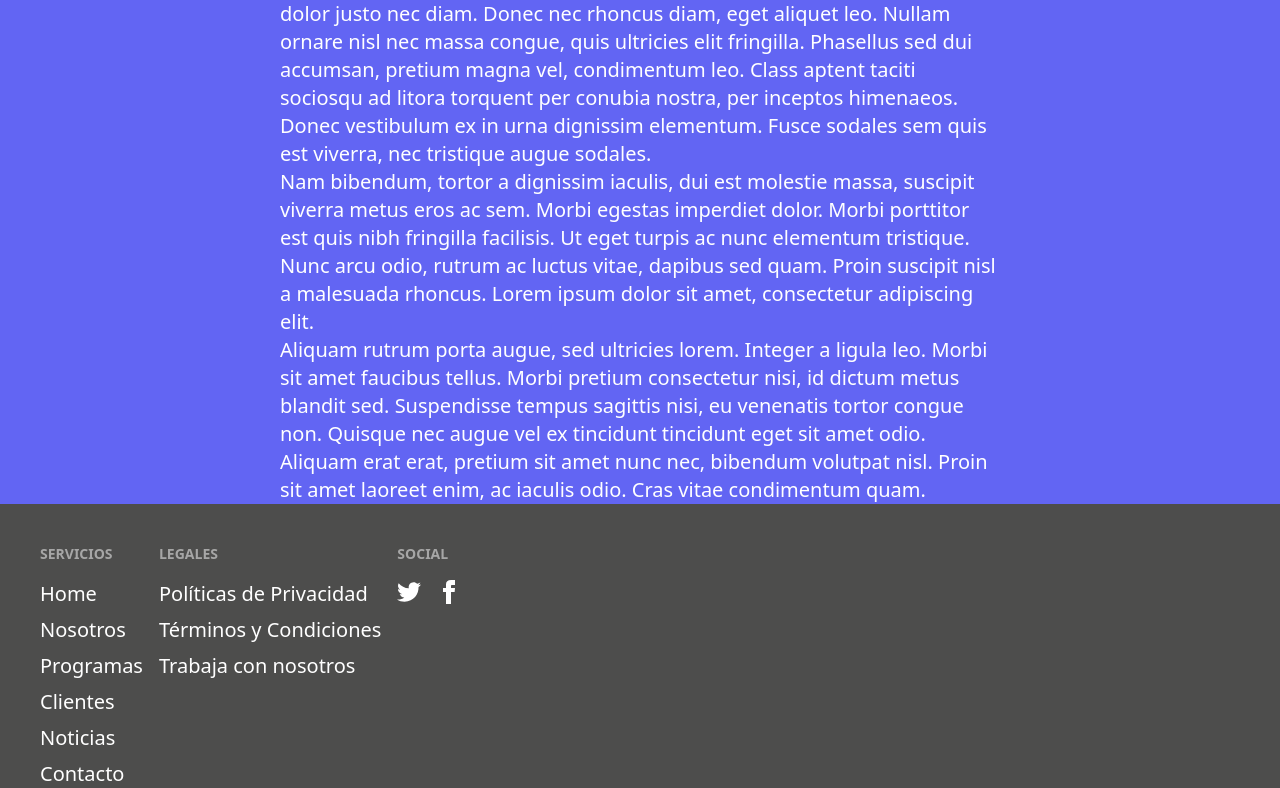
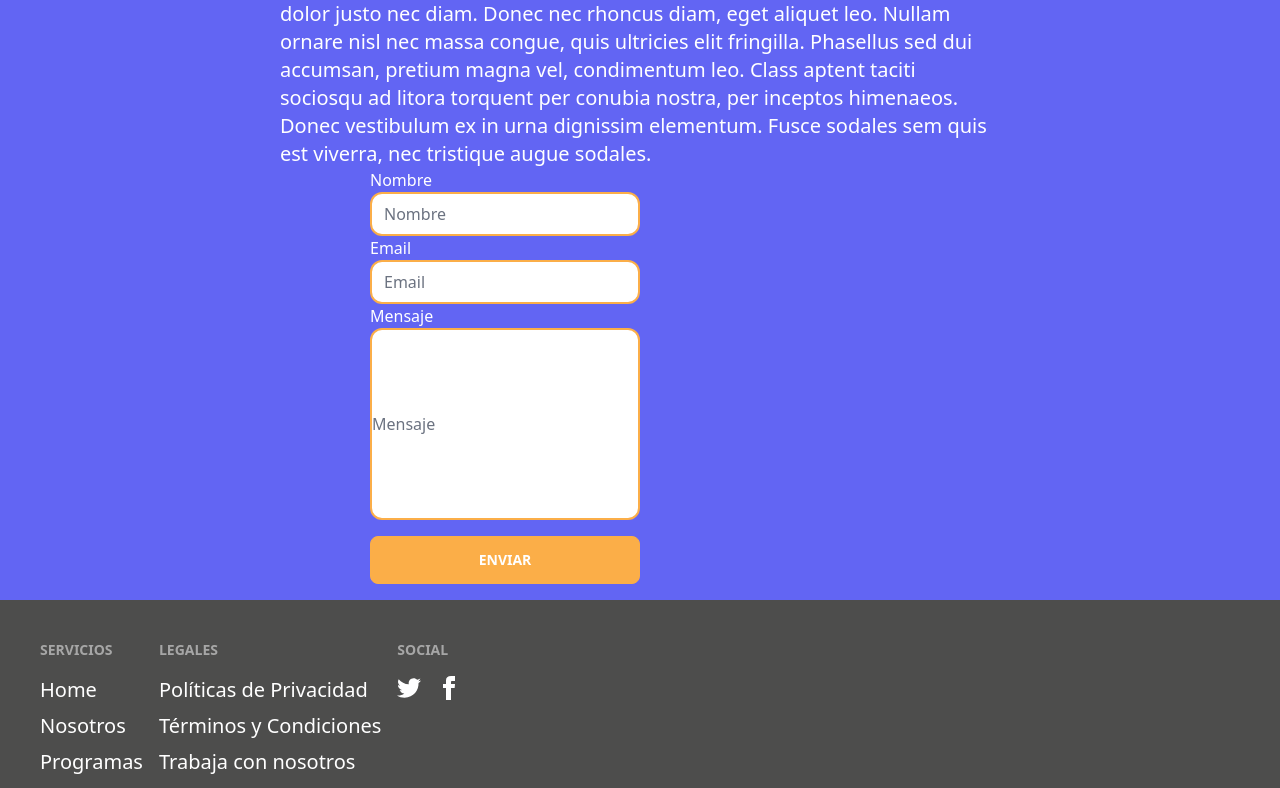
Before and after one commit to DiegoGonzalezCruz/careassistance, a Next.js app: page /trabaja-con-nosotros in a window 1280 px wide. Shown: the part 624-1412 px from the top of the page. Built offline with nearby package versions, Linux system fonts and the light colour scheme.

Commit message:
typos in terms , trabaja, politicas

```diff
--- a/components/Forms/FormSimple.jsx
+++ b/components/Forms/FormSimple.jsx
@@ -1,5 +1,42 @@
+import { Field, Form, Formik } from 'formik'
 import React from 'react'
 
 export const FormSimple = () => {
-  return <div>FormSimple</div>
+  return (
+    <div className="flex flex-col w-3/4 mx-auto">
+      <Formik
+        initialValues={{ nombre: '', email: '', mensaje: '' }}
+        onSubmit={(values) => handleSubmit(values)}
+      >
+        <Form>
+          <div className="flex flex-col w-1/2">
+            <label htmlFor="nombre">Nombre</label>
+            <Field
+              type="text"
+              name="nombre"
+              placeholder="Nombre"
+              className="form-control focus:secondary"
+            />
+            <label htmlFor="email">Email</label>
+            <Field
+              type="email"
+              name="email"
+              placeholder="Email"
+              className="form-control"
+            />
+            <label htmlFor="mensaje">Mensaje</label>
+            <Field
+              type="textarea"
+              name="mensaje"
+              placeholder="Mensaje"
+              className="form-control h-48 text-neutral"
+            />
+            <button className="btn btn-accent text-white my-4" type="submit">
+              Enviar
+            </button>
+          </div>
+        </Form>
+      </Formik>
+    </div>
+  )
 }
--- a/pages/contacto.js
+++ b/pages/contacto.js
@@ -1,6 +1,7 @@
 import React from 'react'
 import Head from 'next/head'
 import { Field, Form, Formik } from 'formik'
+import { FormSimple } from '../components/Forms/FormSimple'
 
 const Contacto = () => {
 
@@ -17,24 +18,7 @@ const Contacto = () => {
 
       <div className='bg-primary text-white'>
         <h1>Contacto</h1>
-        <div className='flex flex-col w-3/4 mx-auto'>
-          <Formik initialValues={{ nombre: '', email: '', mensaje: '' }} onSubmit={(values) => handleSubmit(values)}>
-            <Form>
-              <div className='flex flex-col w-1/2'>
-                <label htmlFor='nombre'>Nombre</label>
-                <Field type='text' name='nombre' placeholder='Nombre' className='form-control focus:secondary' />
-                <label htmlFor='email'>Email</label>
-                <Field type='email' name='email' placeholder='Email' className='form-control' />
-                <label htmlFor='mensaje'>Mensaje</label>
-                <Field type='textarea' name='mensaje' placeholder='Mensaje' className='form-control h-48 text-neutral' />
-                <button className='btn btn-accent text-white my-4' type='submit'>Enviar</button>
-              </div>
-            </Form>
-
-          </Formik>
-
-
-        </div>
+        <FormSimple />
       </div>
     </div>
   )
--- a/pages/trabaja-con-nosotros.js
+++ b/pages/trabaja-con-nosotros.js
@@ -1,4 +1,5 @@
 import React from 'react'
+import { FormSimple } from '../components/Forms/FormSimple'
 
 const TrabajaNosotros = () => {
   return (
@@ -16,13 +17,7 @@ const TrabajaNosotros = () => {
             Nunc non tincidunt quam. Nam at urna neque. Curabitur lacinia fermentum finibus. Phasellus non tellus arcu. Pellentesque at neque porta, ultricies nisl sed, congue augue. Nullam nisi libero, maximus a elementum id, varius et massa. Mauris dolor tellus, eleifend id augue vitae, volutpat eleifend est. Aliquam vulputate luctus aliquet. Maecenas scelerisque luctus lobortis. Sed vestibulum, metus a pulvinar dictum, diam velit pharetra est, et rhoncus dolor justo nec diam. Donec nec rhoncus diam, eget aliquet leo. Nullam ornare nisl nec massa congue, quis ultricies elit fringilla. Phasellus sed dui accumsan, pretium magna vel, condimentum leo. Class aptent taciti sociosqu ad litora torquent per conubia nostra, per inceptos himenaeos. Donec vestibulum ex in urna dignissim elementum. Fusce sodales sem quis est viverra, nec tristique augue sodales.
           </p>
 
-          <p>
-            Nam bibendum, tortor a dignissim iaculis, dui est molestie massa, suscipit viverra metus eros ac sem. Morbi egestas imperdiet dolor. Morbi porttitor est quis nibh fringilla facilisis. Ut eget turpis ac nunc elementum tristique. Nunc arcu odio, rutrum ac luctus vitae, dapibus sed quam. Proin suscipit nisl a malesuada rhoncus. Lorem ipsum dolor sit amet, consectetur adipiscing elit.
-          </p>
-
-          <p>
-            Aliquam rutrum porta augue, sed ultricies lorem. Integer a ligula leo. Morbi sit amet faucibus tellus. Morbi pretium consectetur nisi, id dictum metus blandit sed. Suspendisse tempus sagittis nisi, eu venenatis tortor congue non. Quisque nec augue vel ex tincidunt tincidunt eget sit amet odio. Aliquam erat erat, pretium sit amet nunc nec, bibendum volutpat nisl. Proin sit amet laoreet enim, ac iaculis odio. Cras vitae condimentum quam.
-          </p>
+          <FormSimple />
         </div>
       </div>
     </div>
```
